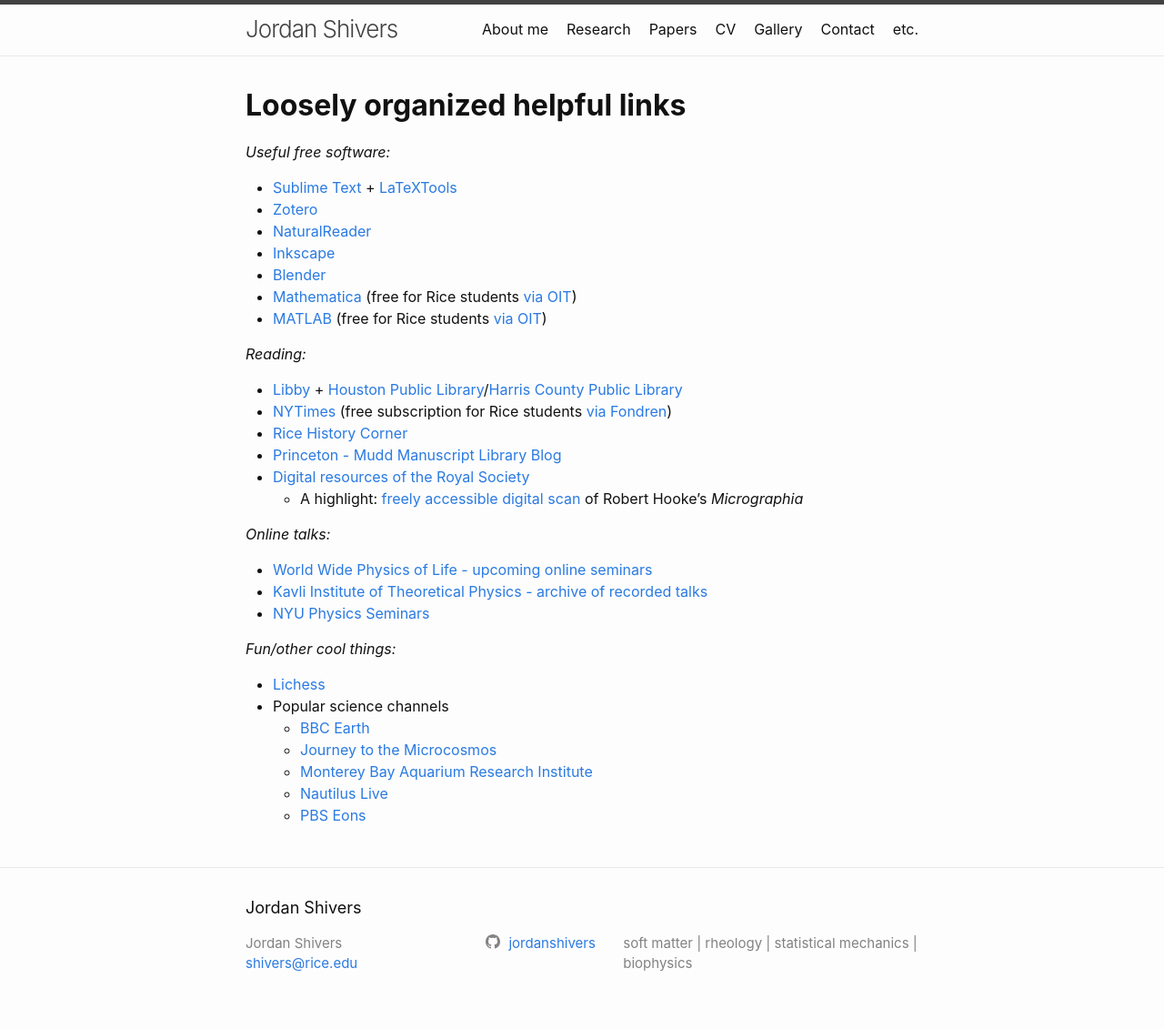
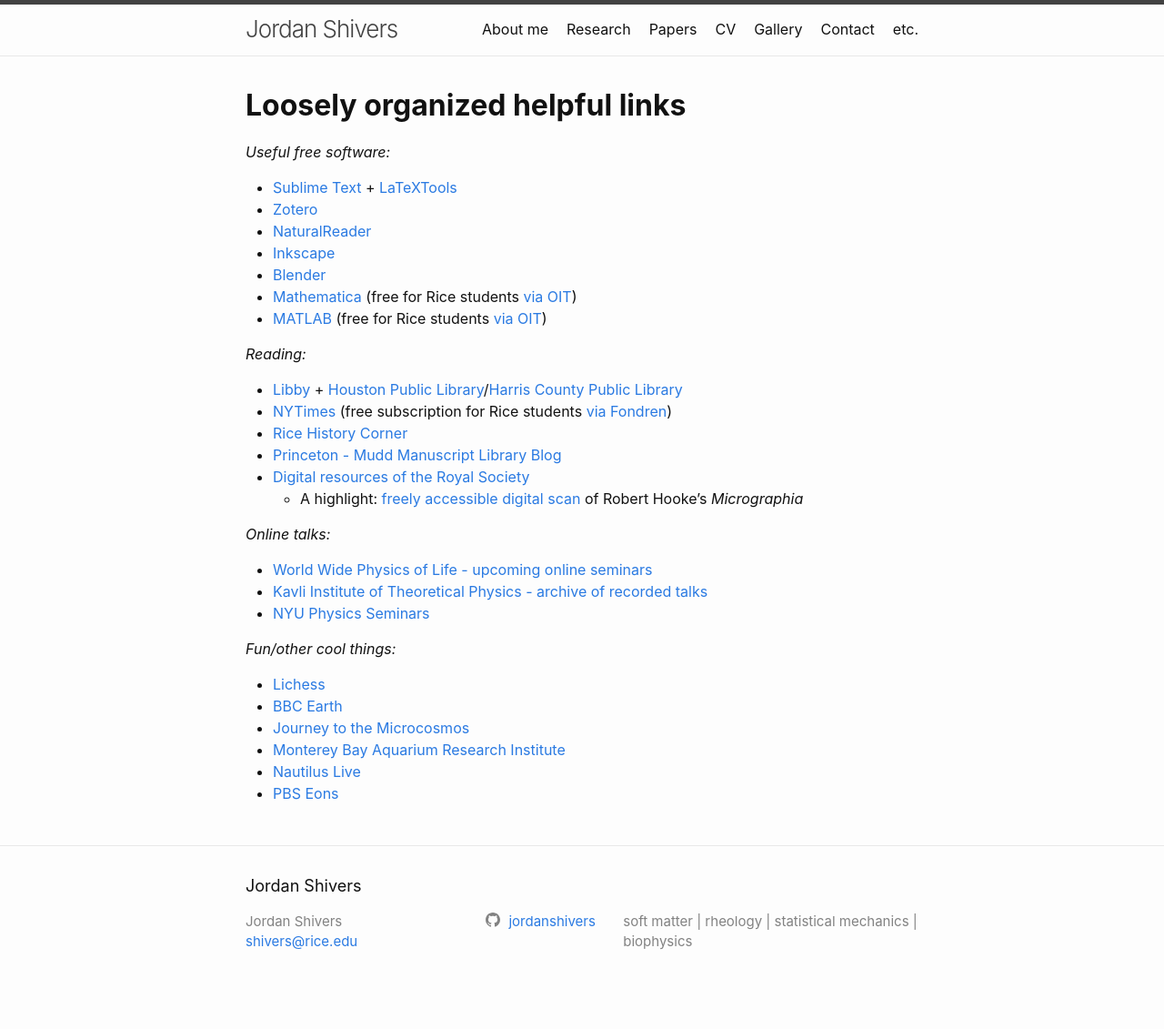
Before and after one commit to jordanshivers/jordanshivers.github.io, a Jekyll site: the page built from extras.md, in a window 1280 px wide. Shown: the whole page at 91% size. Built offline with Jekyll 4.4.1, drawn with Linux system fonts in a browser that asks for light colours; after the commit the page ends 1107 px from its top, so only the background shows below that.

Commit message:
Update extras.md

```diff
--- a/extras.md
+++ b/extras.md
@@ -32,9 +32,8 @@
 
 *Fun/other cool things:*
 * [Lichess](https://lichess.org/)
-* Popular science channels
-	* [BBC Earth](https://www.youtube.com/c/bbcearth)
-	* [Journey to the Microcosmos](https://www.youtube.com/channel/UCBbnbBWJtwsf0jLGUwX5Q3g)
-	* [Monterey Bay Aquarium Research Institute](https://www.youtube.com/channel/UCFXww6CrLAHhyZQCDnJ2g2A)
-	* [Nautilus Live](https://www.youtube.com/c/EVNautilus)
-	* [PBS Eons](https://www.youtube.com/channel/UCzR-rom72PHN9Zg7RML9EbA)
+* [BBC Earth](https://www.youtube.com/c/bbcearth)
+* [Journey to the Microcosmos](https://www.youtube.com/channel/UCBbnbBWJtwsf0jLGUwX5Q3g)
+* [Monterey Bay Aquarium Research Institute](https://www.youtube.com/channel/UCFXww6CrLAHhyZQCDnJ2g2A)
+* [Nautilus Live](https://www.youtube.com/c/EVNautilus)
+* [PBS Eons](https://www.youtube.com/channel/UCzR-rom72PHN9Zg7RML9EbA)
```
